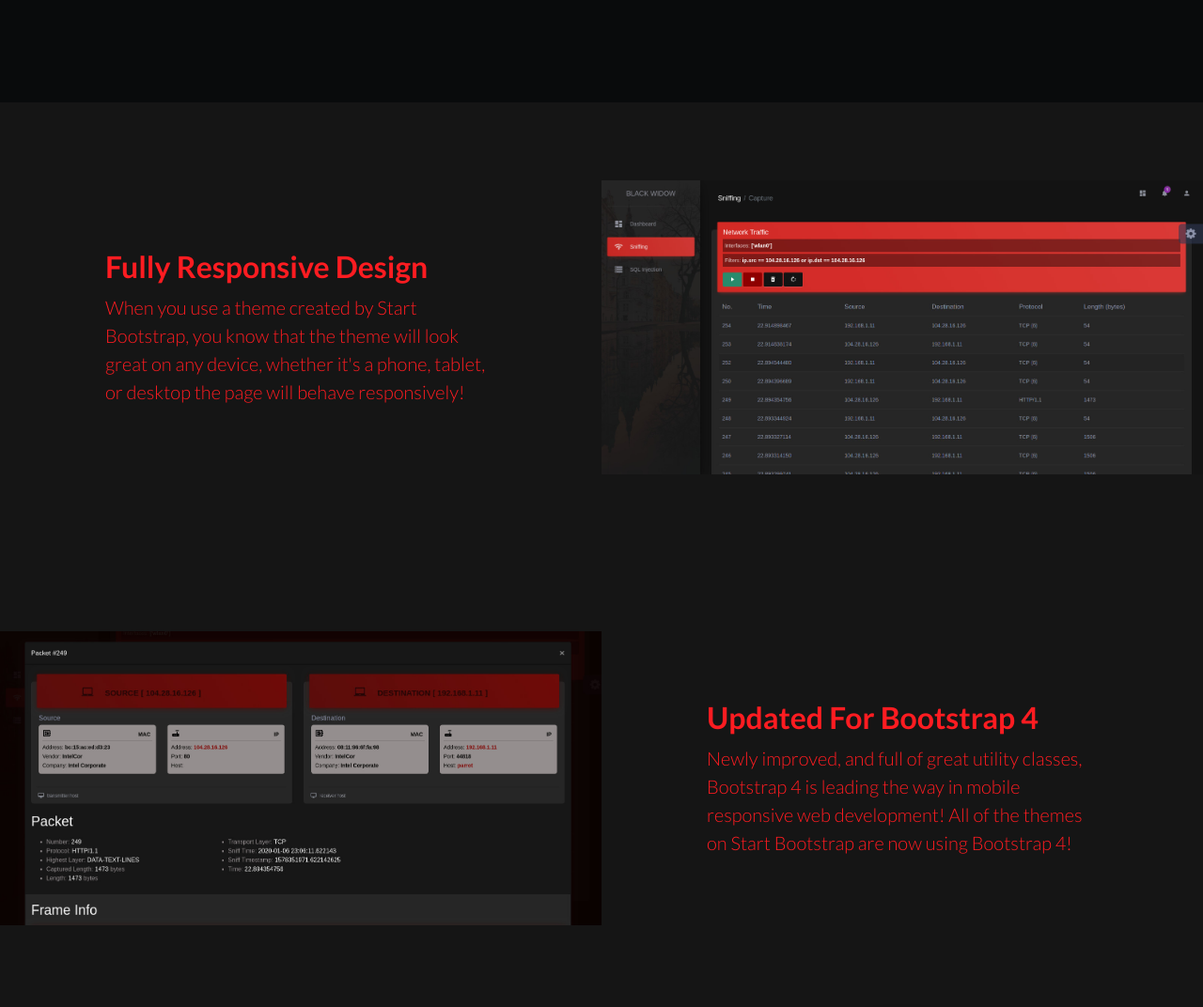
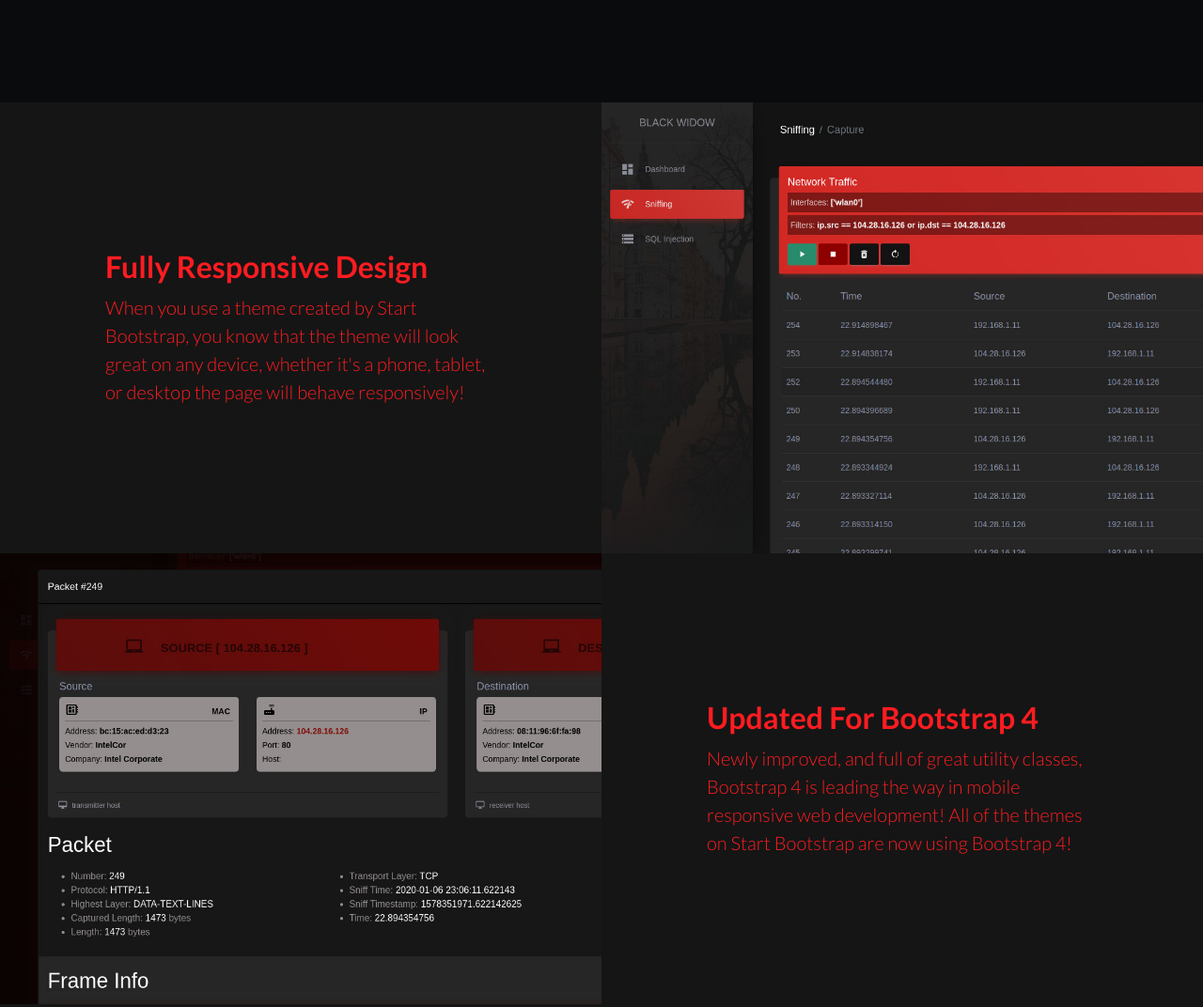
Before and after one commit to offensive-hub/black-widow-landing, a website: page index.html in a window 1280 px wide. Shown: the part 823-1895 px from the top of the page at 94% size. Drawn offline with nearby package versions, Linux system fonts and the light colour scheme; files that its build step writes are made by us from their sources.

Commit message:
updated showcase

```diff
--- a/scss/_showcase.scss
+++ b/scss/_showcase.scss
@@ -4,9 +4,10 @@
   }
   .showcase-img {
     min-height: 30rem;
-    background-size: contain;
-    background-repeat: no-repeat;
-    background-position: center;
+    background-size: cover;
+    //background-size: contain;
+    //background-repeat: no-repeat;
+    //background-position: center;
   }
   @media (min-width: 768px) {
     .showcase-text {
```
